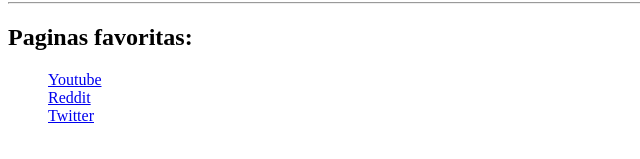
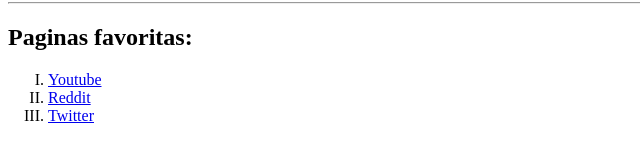
Before and after one commit to Ignacioff56/utn-labcomII-practices, a plain HTML site: page U02P01/Index.html in a window 1280 px wide. Shown: the part 249-408 px from the top of the page, 0-640 px from the left. Drawn offline with Linux system fonts and the light colour scheme.

Commit message:
Fixed list

```diff
--- a/U02P01/Index.html
+++ b/U02P01/Index.html
@@ -20,11 +20,11 @@
     <hr>
 
     <h2>Paginas favoritas:</h2>
-    <ul>
-        <a href="http://youtube.com" target="_blank">Youtube</a><br />
-        <a href="http://Reddit.com" target="_blank">Reddit</a><br />
-        <a href="http://Twitter.com" target="_blank">Twitter</a><br />
-    </ul>
+    <ol type="I">
+        <li><a href="http://youtube.com" target="_blank">Youtube</a><br /></li>
+        <li><a href="http://Reddit.com" target="_blank">Reddit</a><br /></li>
+        <li><a href="http://Twitter.com" target="_blank">Twitter</a><br /></li>
+    </ol>
 
 </body>
 </html>
```
